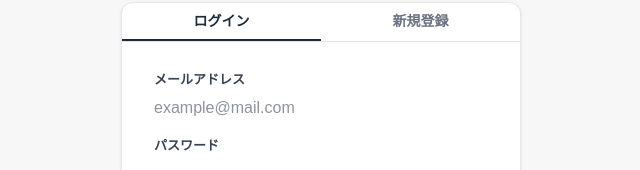
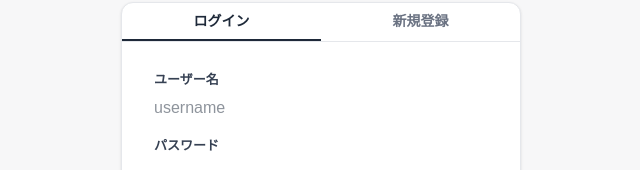
Before and after one commit to Shin0005/memo-anki, a Next.js app in the folder frontend/: page /login in a window 1280 px wide. Shown: the part 282-452 px from the top of the page, without its empty margins (319-959 px from the left). Built offline with nearby package versions, Linux system fonts and the light colour scheme.

Commit message:
feat: ログイン/新規登録のemailフィールドをusernameに置換

```diff
--- a/frontend/features/auth/components/LoginForm.tsx
+++ b/frontend/features/auth/components/LoginForm.tsx
@@ -4,34 +4,39 @@
 'use client';
 
 import { useState } from 'react';
-import type { LoginValues } from '../types/auth';
+
+export type LoginValues = {
+  username: string;
+  password: string;
+};
 
 type LoginFormProps = {
   onSubmit: (values: LoginValues) => void;
 };
 
 export default function LoginForm({ onSubmit }: LoginFormProps) {
-  const [email, setEmail] = useState('');
+  const [username, setUsername] = useState('');
   const [password, setPassword] = useState('');
 
   const handleSubmit = (e: React.FormEvent) => {
     e.preventDefault();
-    onSubmit({ email, password });
+    onSubmit({ username, password });
   };
 
   return (
     <form onSubmit={handleSubmit}>
       <div className="mb-4">
         <label className="block text-[13px] font-semibold text-gray-700 mb-1.5">
-          メールアドレス
+          ユーザー名
         </label>
         <input
-          type="email"
+          type="text"
           required
-          autoComplete="email"
-          placeholder="example@mail.com"
-          value={email}
-          onChange={(e) => setEmail(e.target.value)}
+          maxLength={30}
+          autoComplete="username"
+          placeholder="username"
+          value={username}
+          onChange={(e) => setUsername(e.target.value)}
           className="auth-input"
         />
       </div>
--- a/frontend/features/auth/components/RegisterForm.tsx
+++ b/frontend/features/auth/components/RegisterForm.tsx
@@ -4,35 +4,41 @@
 'use client';
 
 import { useState } from 'react';
-import type { RegisterValues } from '../types/auth';
+
+export type RegisterValues = {
+  username: string;
+  password: string;
+  passwordConfirm: string;
+};
 
 type RegisterFormProps = {
   onSubmit: (values: RegisterValues) => void;
 };
 
 export default function RegisterForm({ onSubmit }: RegisterFormProps) {
-  const [email, setEmail] = useState('');
+  const [username, setUsername] = useState('');
   const [password, setPassword] = useState('');
   const [passwordConfirm, setPasswordConfirm] = useState('');
 
   const handleSubmit = (e: React.FormEvent) => {
     e.preventDefault();
-    onSubmit({ email, password, passwordConfirm });
+    onSubmit({ username, password, passwordConfirm });
   };
 
   return (
     <form onSubmit={handleSubmit}>
       <div className="mb-4">
         <label className="block text-[13px] font-semibold text-gray-700 mb-1.5">
-          メールアドレス
+          ユーザー名
         </label>
         <input
-          type="email"
+          type="text"
           required
-          autoComplete="email"
-          placeholder="example@mail.com"
-          value={email}
-          onChange={(e) => setEmail(e.target.value)}
+          maxLength={30}
+          autoComplete="username"
+          placeholder="username"
+          value={username}
+          onChange={(e) => setUsername(e.target.value)}
           className="auth-input"
         />
       </div>
--- a/frontend/features/auth/hooks/useAuthMutations.ts
+++ b/frontend/features/auth/hooks/useAuthMutations.ts
@@ -3,7 +3,8 @@
 
 'use client';
 
-import type { LoginValues, RegisterValues } from '../types/auth';
+import type { LoginValues } from '../components/LoginForm';
+import type { RegisterValues } from '../components/RegisterForm';
 
 export function useAuthMutations() {
   const login = async (values: LoginValues) => {
```
